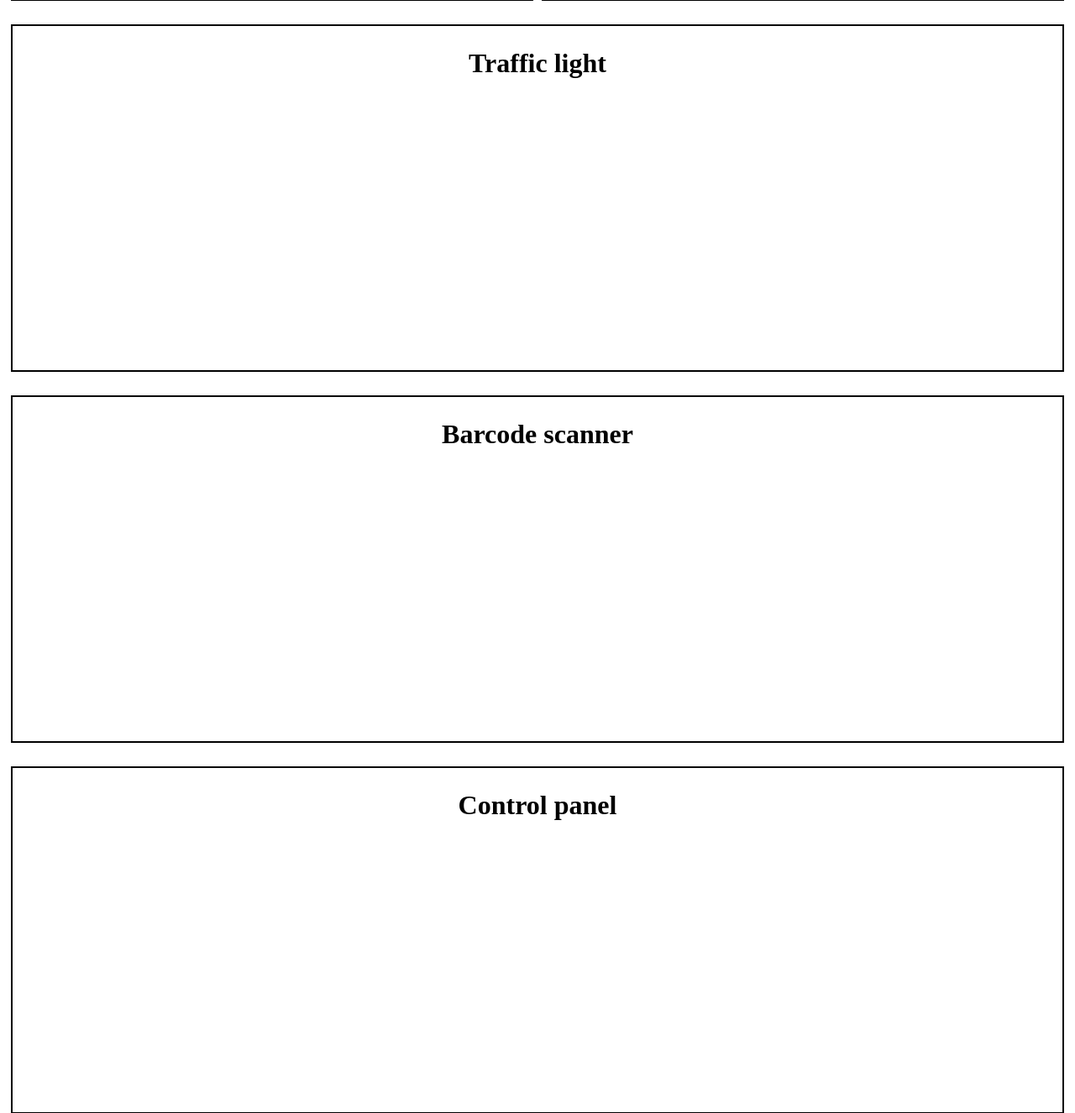
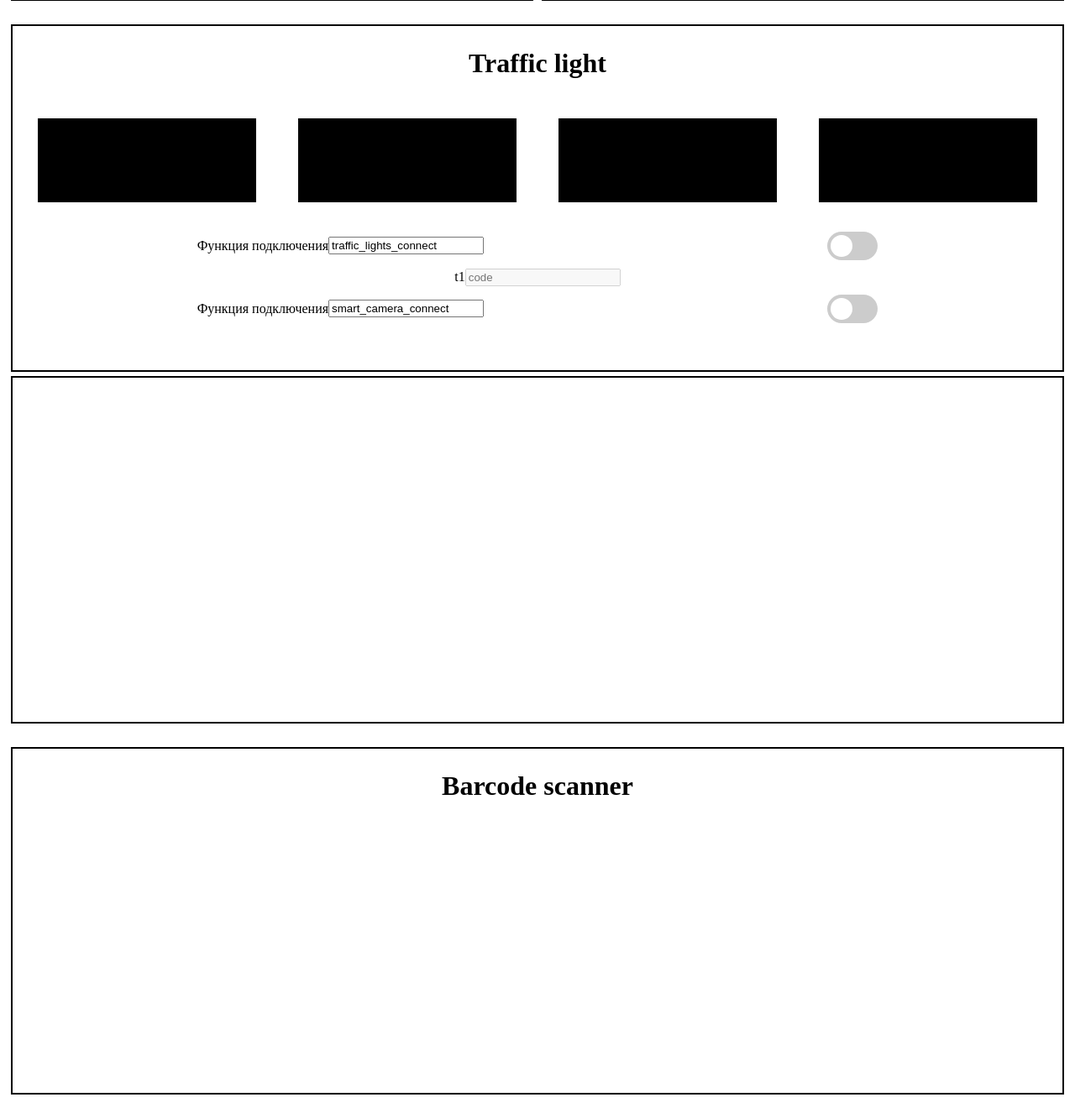
Before and after one commit to Atomic7996/InternetOfThings, a Flask app: page / in a window 1280 px wide. Shown: the part 426-1752 px from the top of the page at 84% size. Run offline with Flask 3, Linux system fonts and the light colour scheme.

Commit message:
Front for Light

```diff
--- a/static/js/index.js
+++ b/static/js/index.js
@@ -30,8 +30,8 @@ function get_data_robot_gripper() {
             document.getElementById("n_1").value = response["lastCommandNumber"]
             document.getElementById("s_1").value = response["status"]
             document.getElementById("c_1").value = response["commandCounter"]
-            }
-        });
+        }
+    });
 }
 
 function get_data_robot_vacuum() {
@@ -63,6 +63,44 @@ function get_data_robot_vacuum() {
             document.getElementById("n_2").value = response["lastCommandNumber"]
             document.getElementById("s_2").value = response["status"]
             document.getElementById("c_2").value = response["commandCounter"]
+        }
+    });
+}
+
+
+function connect_traffic_lights() {
+    $.ajax({
+        type: 'GET',
+        url: document.getElementById("URL_system").value + document.getElementById("traffic_lights_connect_URL").value,
+        dataType: 'json',
+        contentType: 'application/json',
+        data: {},
+
+        success: function (response) {
+            if (response['L1'] == 1) {
+                document.getElementById("traffic_blue").style.backgroundColor = 'blue'
             }
-        });
+            else {
+                document.getElementById("traffic_blue").style.backgroundColor = 'black'
+            }
+            if (response['L2'] == 1) {
+                document.getElementById("traffic_red").style.backgroundColor = 'red'
+            }
+            else {
+                document.getElementById("traffic_red").style.backgroundColor = 'black'
+            }
+            if (response['L3'] == 1) {
+                document.getElementById("traffic_yellow").style.backgroundColor = 'yellow'
+            }
+            else {
+                document.getElementById("traffic_yellow").style.backgroundColor = 'black'
+            }
+            if (response['L4'] == 1) {
+                document.getElementById("traffic_green").style.backgroundColor = 'green'
+            }
+            else {
+                document.getElementById("traffic_green").style.backgroundColor = 'black'
+            }
+        }
+    });
 }
--- a/templates/index.html
+++ b/templates/index.html
@@ -1,5 +1,6 @@
 <!DOCTYPE html>
 <html lang="en">
+
 <head>
     <meta charset="UTF-8">
     <title>Sensor Emulator</title>
@@ -7,6 +8,7 @@
     <script src="http://code.jquery.com/jquery-3.3.1.js"></script>
     <script src="../static/js/index.js"></script>
 </head>
+
 <body>
     <div id="row_things" style="display: flex">
         <div class="thing" id="robot_gripper">
@@ -251,6 +253,60 @@
 
     <div class="thing" id="traffic_light">
         <h1 style="text-align:center">Traffic light</h1>
+        <div id="Traffic_lights">
+            <div class="colors">
+                <div class="color_container">
+                    <div class="color" id="traffic_blue"></div>
+                </div>
+                <div class="color_container">
+                    <div class="color" id="traffic_red"></div>
+                </div>
+                <div class="color_container">
+                    <div class="color" id="traffic_yellow"></div>
+                </div>
+                <div class="color_container">
+                    <div class="color" id="traffic_green"></div>
+                </div>
+            </div>
+
+            <div class="connect_control">
+                <div class="input-box">
+                    <label>Функция подключения</label>
+                    <input type="text" id="traffic_lights_connect_URL" placeholder="URL" value="traffic_lights_connect">
+                </div>
+                <!-- Rounded switch -->
+                <label class="switch">
+                    <input type="checkbox" id="traffic_lights_connect">
+                    <span class="slider round"></span>
+                </label>
+            </div>
+        </div>
+        <div id="Samrt_camera">
+            <div class="camera" id="camera_doce">
+                <div class="input-box">
+                    <label>t1</label>
+                    <input type="text" id="code" placeholder="code" disabled="disabled">
+                </div>
+            </div>
+
+
+            <div class="connect_control">
+                <div class="input-box">
+                    <label>Функция подключения</label>
+                    <input type="text" id="smart_camera_connect_URL" placeholder="URL" value="smart_camera_connect">
+                </div>
+                <!-- Rounded switch -->
+                <label class="switch">
+                    <input type="checkbox" id="smart_camera_connect">
+                    <span class="slider round"></span>
+                </label>
+            </div>
+
+        </div>
+    </div>
+
+    <div class="thing" id="lights_camera">
+
     </div>
 
     <br>
@@ -265,4 +321,5 @@
         <h1 style="text-align:center">Control panel</h1>
     </div>
 </body>
+
 </html>
```
Lines whose indentation alone changed are shown as unchanged.
